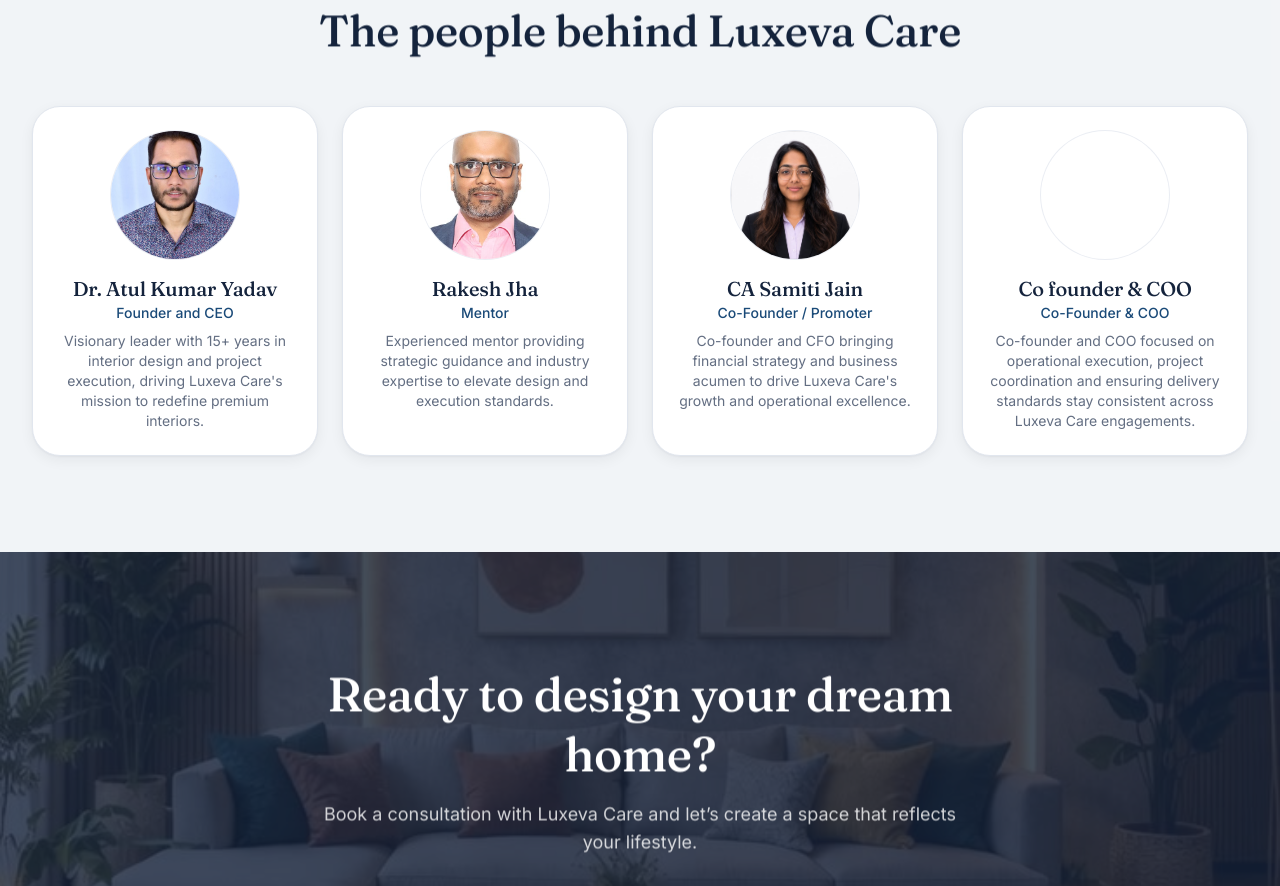
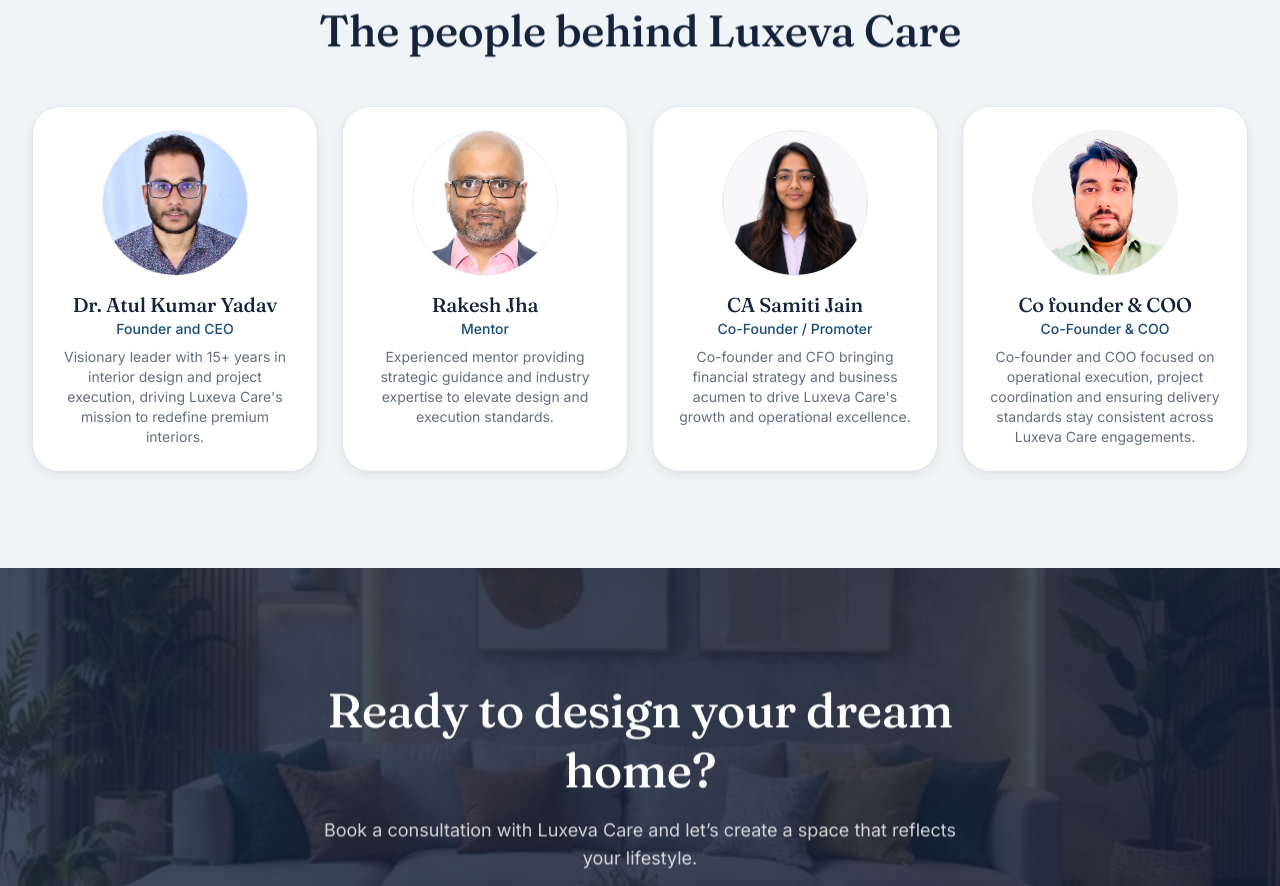
Before and after one commit to Roiprojects/luxeva-react, a React (Vite) app: page /about in a window 1280 px wide. Shown: the part 2120-3006 px from the top of the page. Built offline with nearby package versions, Linux system fonts and the light colour scheme; no server answers.

Commit message:
leadership-portrait-visibility-fix

```diff
--- a/src/pages/About.tsx
+++ b/src/pages/About.tsx
@@ -10,6 +10,12 @@
 
 export default function AboutPage() {
   const leaders = getLeadership();
+  const portraitPositions: Record<string, string> = {
+    "Dr. Atul Kumar Yadav": "center 18%",
+    "Rakesh Jha": "center 14%",
+    "CA Samiti Jain": "center 16%",
+    "Co founder & COO": "center 12%",
+  };
 
   return (
     <>
@@ -89,13 +95,14 @@
               {leaders.map((l) => (
                 <div key={l.name} className="rounded-xl border border-border bg-soft-white p-6 shadow-soft text-center">
                   {l.photo && (
-                    <div className="relative mx-auto h-32 w-32 overflow-hidden rounded-full ring-1 ring-border/70">
+                    <div className="relative mx-auto h-36 w-36 overflow-hidden rounded-full ring-1 ring-border/70 bg-cream/40">
                       <Image
                         src={l.photo.src}
                         alt={l.photo.alt}
                         fill
-                        sizes="128px"
-                        className="object-cover object-[center_top_18%]"
+                        sizes="144px"
+                        className="object-cover"
+                        style={{ objectPosition: portraitPositions[l.name] ?? "center 16%" }}
                       />
                     </div>
                   )}
```
Also changed, not shown: public/assets/stock/founder-coo.jpeg, 1 other file (tests, documents, lock files or other folders).
